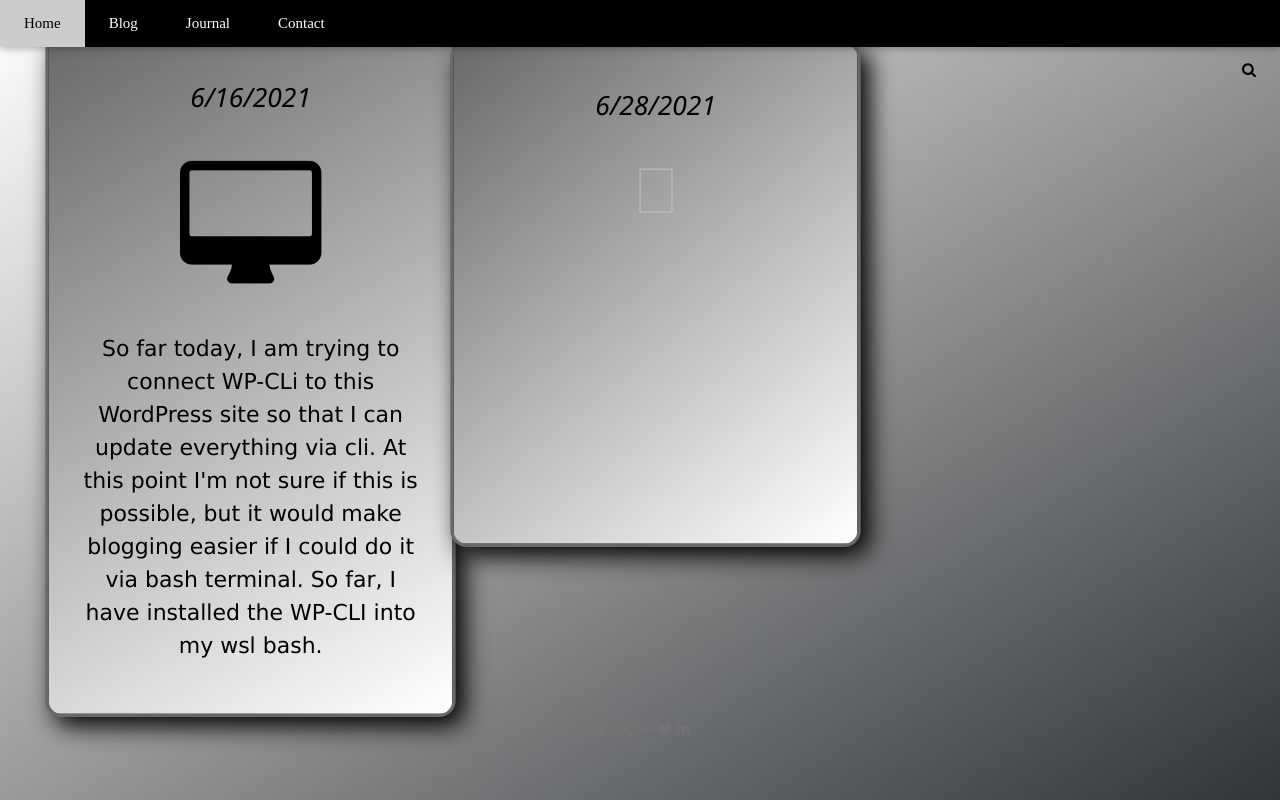
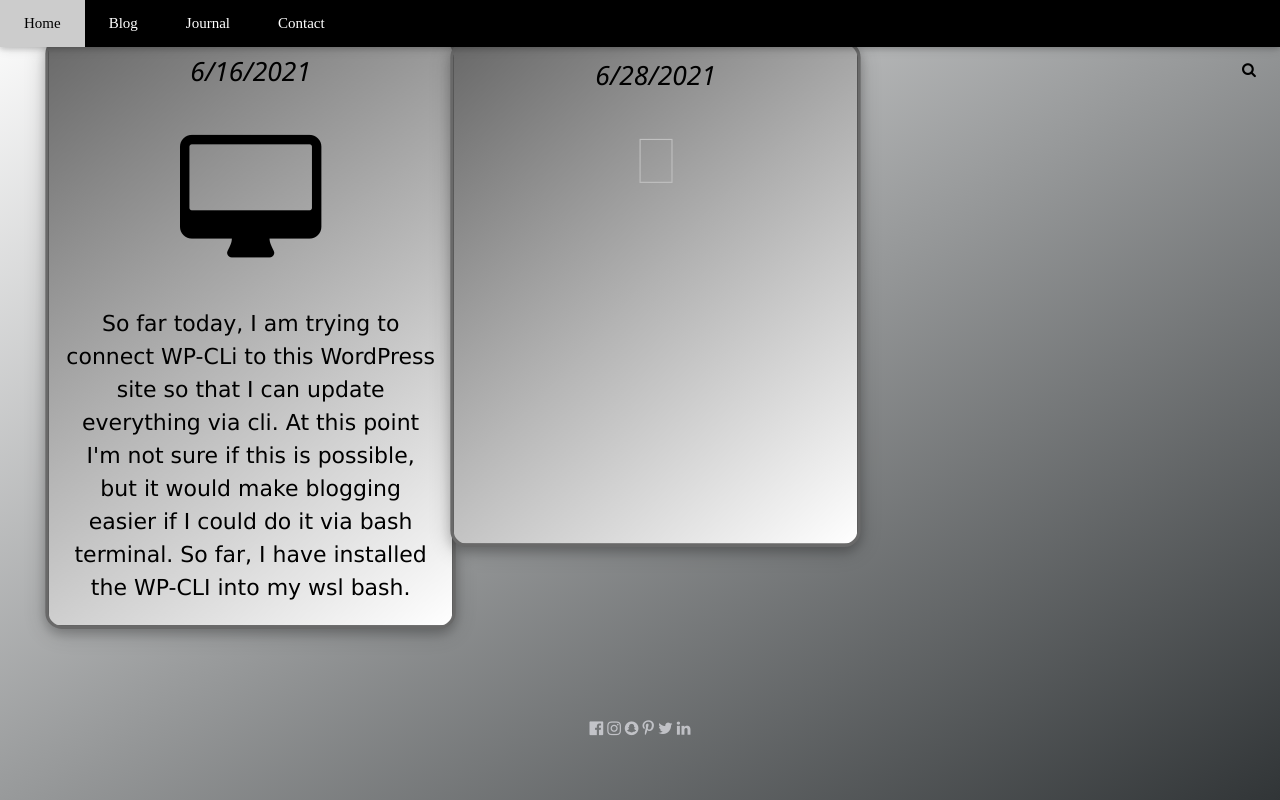
Before and after one commit to s501094/s501094.github.io, a PHP site: page /Blog/Posts/index.html in a window 1280 px wide. Run offline with PHP 8.4, Linux system fonts and the light colour scheme.

Commit message:
updating social link colors

```diff
--- a/css/style.css
+++ b/css/style.css
@@ -7,7 +7,7 @@
     justify-content: center;
 }
 
-div.w3-card-4 {
+.w3-card-4 {
     -moz-border-radius: 15px;
     border-radius: 15px;
     -webkit-box-shadow: 8px 8px 22px #000000;
@@ -31,14 +31,15 @@ div.w3-card-4 {
 }
 
 footer {
+    color: ghostwhite;
     background: transparent;
-    color: #777;
 }
 
 .social-links {
-    text-align: center;
+    color: ghostwhite;
     font-size: medium;
     line-height: 0;
+    text-align: center;
 }
 
 w3-image {
@@ -50,7 +51,12 @@ w3-image {
     width: device-width;
     zoom: 1.0;
 }
-
+.social-links {
+    color: ghostwhite;
+    font-size: medium;
+    line-height: 0;
+    text-align: center;
+}
 .social-footer {
     background: #8a8a8a;
     display: -webkit-flex;
```
Also changed, not shown: index.html (+11 -7 lines).
